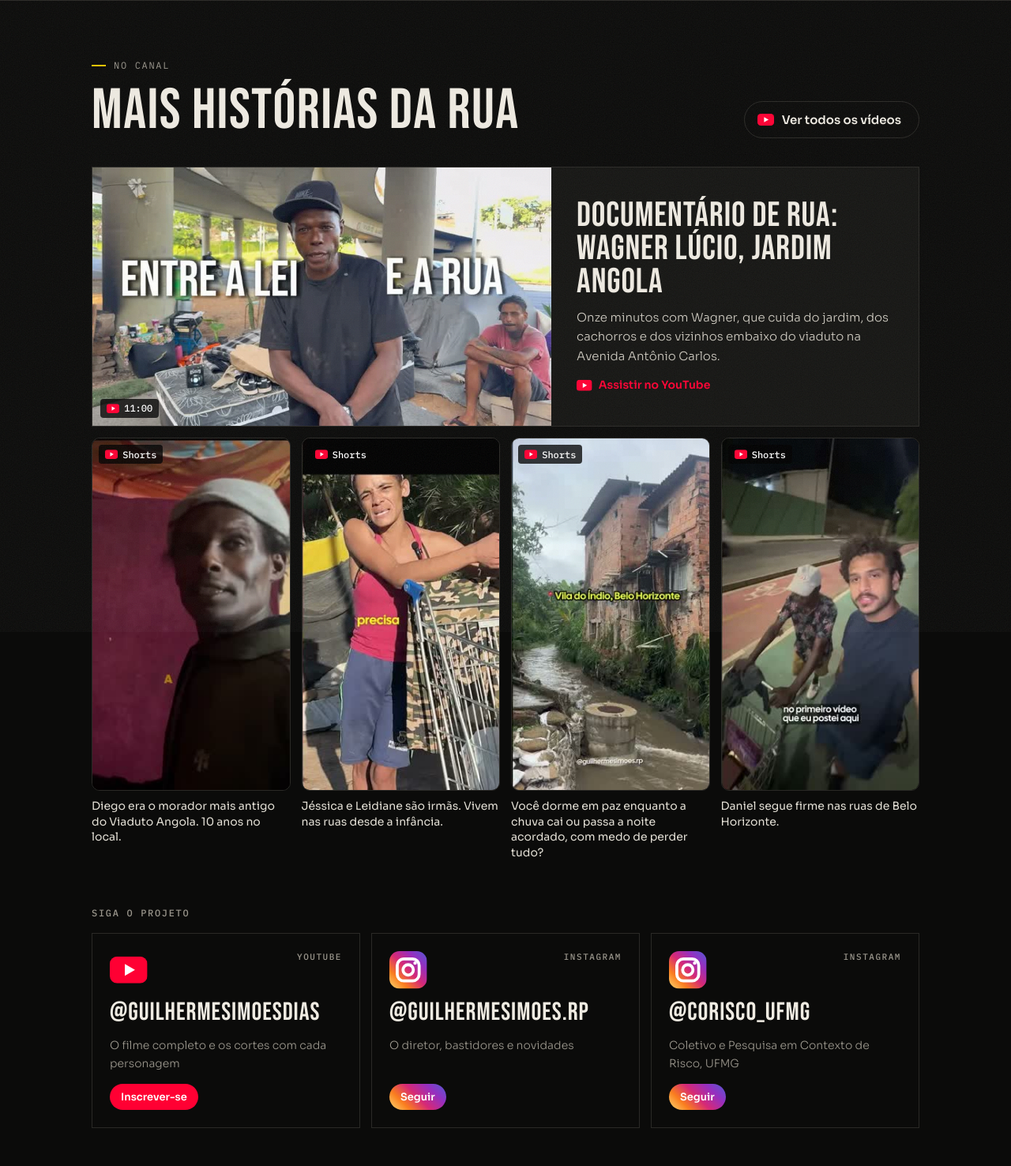
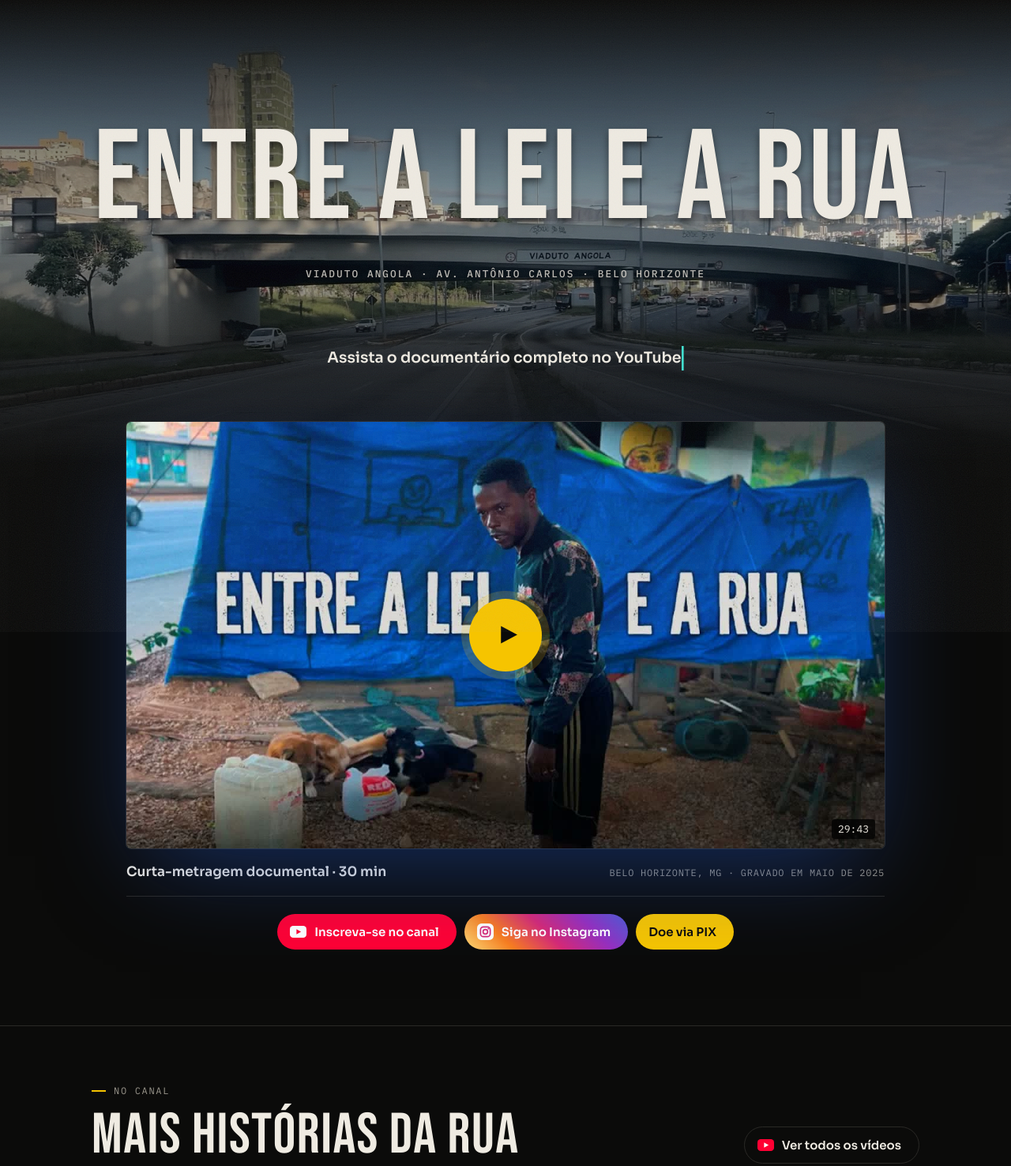
Before and after one commit to frattezi/documentario-de-rua, an Astro site: page / in a window 1280 px wide. Shown: the top 1476 px of the page at 79% size. Built offline with nearby package versions, Linux system fonts and the light colour scheme; Astro itself is replaced by a stand-in of ours.

Commit message:
Add the hero with the film player
The title over the overpass photo (square crop at 640px and below),
"Assista o documentário completo no YouTube", the YouTube player island,
the film facts and the three calls, recovered from the live build.

The player is a React island that shows the thumbnail, play button and
duration, and only swaps in the youtube-nocookie embed on click. Film
facts, player props and calls live in src/content/hero.ts.

Tests: vitest compares the hero's text, hrefs and markup with the live
page; Playwright (pnpm test:e2e, against the built dist/) asserts no
request reaches a YouTube host before the click, the exact embed URL and
allow list after it, keyboard operation, and the crop at 390/1280px.

```diff
--- a/astro.config.mjs
+++ b/astro.config.mjs
@@ -1,9 +1,12 @@
 // @ts-check
 import { defineConfig } from "astro/config";
+import react from "@astrojs/react";
 
 // Static output with the same paths as the live build: /index.html, /_astro/*, /img/*.
+// React only renders the interactive islands (the YouTube player).
 export default defineConfig({
   output: "static",
   build: { inlineStylesheets: "never" },
   compressHTML: true,
+  integrations: [react()],
 });
--- /dev/null
+++ b/src/components/Hero.astro
@@ -0,0 +1,42 @@
+---
+// The hero: the title over the overpass photo, the Film's player, its facts and the three calls.
+// The live markup has no whitespace between tags; line breaks sit inside the tags to keep it so.
+import Icon from "./Icon.astro";
+import YouTubePlayer from "./YouTubePlayer";
+import { filmFacts, filmVideo, heroCalls, heroPhoto as photo, heroTitle as t, watchLine } from "../content/hero";
+import "../styles/hero.css";
+---
+<section class="hero" aria-labelledby="t"
+  ><h1 id="t" aria-label={t.label}
+    ><span class="ov" aria-hidden="true"
+      ><picture class="ov__photo"
+        ><source media={photo.squareMedia} srcset={photo.square.src} width={photo.square.width}
+          height={photo.square.height} /><img src={photo.wide.src} alt="" width={photo.wide.width}
+          height={photo.wide.height} fetchpriority="high" /></picture
+      ><span class="ov__title"
+        ><span class="ov__line">{t.lines[0]}</span><span class="ov__sp">{" "}</span><span class="ov__line"
+          >{t.lines[1]}</span
+        ></span
+      ><span class="ov__tag">{t.tag.start}<span class="ov__opt">{t.tag.optional}</span>{t.tag.end}</span
+      ></span
+    ></h1
+  ><div class="wrap"
+    ><span class="type">{watchLine}</span><div class="player"
+      ><YouTubePlayer client:visible {...filmVideo} /><div class="meta"
+        ><strong>{filmFacts.kind}</strong><span>{filmFacts.place}</span></div
+      ><div class="cta"
+        >{
+          heroCalls.map((call) => (
+            <a
+              class={`pill pill--${call.style}`}
+              href={call.href}
+              target={call.external ? "_blank" : undefined}
+              rel={call.external ? "noopener" : undefined}
+              >{call.icon ? <Fragment><Icon name={call.icon} /> {call.label}</Fragment> : call.label}</a
+            >
+          ))
+        }</div
+      ></div
+    ></div
+  ></section
+>
--- /dev/null
+++ b/src/components/YouTubePlayer.tsx
@@ -0,0 +1,40 @@
+// The Film's player: a thumbnail button until clicked, then the YouTube nocookie embed,
+// autoplaying. Before the click nothing is requested from a YouTube host.
+import { useState } from "react";
+import type { FilmVideo } from "../content/hero";
+import { youtubeEmbedAllow, youtubeEmbedUrl } from "../lib/youtube";
+
+export default function YouTubePlayer({ videoId, title, thumbnail, thumbnailAlt, duration }: FilmVideo) {
+  const [playing, setPlaying] = useState(false);
+
+  if (playing) {
+    return (
+      <div className="screen">
+        <iframe
+          src={youtubeEmbedUrl(videoId)}
+          title={title}
+          allow={youtubeEmbedAllow}
+          referrerPolicy="strict-origin-when-cross-origin"
+          allowFullScreen
+        />
+      </div>
+    );
+  }
+
+  return (
+    <button
+      type="button"
+      className="screen"
+      onClick={() => setPlaying(true)}
+      aria-label={`Assistir ${title} (${duration})`}
+    >
+      <img src={thumbnail} alt={thumbnailAlt} />
+      <span className="play" aria-hidden="true">
+        <svg viewBox="0 0 24 24">
+          <path d="M6 4l15 8-15 8z" />
+        </svg>
+      </span>
+      <span className="dur">{duration}</span>
+    </button>
+  );
+}
--- /dev/null
+++ b/src/content/hero.ts
@@ -0,0 +1,93 @@
+// The hero: the Film's title over the overpass photo, its player, its facts and the three calls.
+// Copy is verbatim from reference/live/index.html.
+
+/** The overpass photo behind the title, in its two crops. */
+export interface HeroPhoto {
+  /** The wide crop, shown above 640px. */
+  wide: { src: string; width: number; height: number };
+  /** The square crop, shown at 640px and below. */
+  square: { src: string; width: number; height: number };
+  /** The media query that switches to the square crop. */
+  squareMedia: string;
+}
+
+/** What the YouTube player island needs to show the Film and then play it. */
+export interface FilmVideo {
+  /** YouTube video id. */
+  videoId: string;
+  /** The Film's title, used in the player's accessible name and the iframe title. */
+  title: string;
+  thumbnail: string;
+  thumbnailAlt: string;
+  /** As shown on the thumbnail, e.g. "29:43". */
+  duration: string;
+}
+
+/** The line under the player: what the Film is, then where and when it was made. */
+export interface FilmFacts {
+  kind: string;
+  place: string;
+}
+
+/** A call to action under the player, drawn as a pill. External calls open in a new tab. */
+export interface HeroCall {
+  /** The pill variant: `pill--yt`, `pill--ig` or `pill--pix`. */
+  style: "yt" | "ig" | "pix";
+  /** The logo from the icon sprite shown before the label, if any. */
+  icon?: "yt" | "ig";
+  label: string;
+  href: string;
+  external: boolean;
+}
+
+export const heroTitle = {
+  /** The accessible name of the h1. */
+  label: "Entre a Lei e a Rua",
+  /** The two lines of the title treatment. */
+  lines: ["Entre a Lei", "e a Rua"],
+  tag: {
+    start: "Viaduto Angola",
+    /** Hidden on narrow screens. */
+    optional: " · Av. Antônio Carlos",
+    end: " · Belo Horizonte",
+  },
+} as const;
+
+export const heroPhoto: HeroPhoto = {
+  wide: { src: "/img/overpass.jpg", width: 1920, height: 880 },
+  square: { src: "/img/overpass-sq.jpg", width: 880, height: 880 },
+  squareMedia: "(max-width: 640px)",
+};
+
+export const watchLine = "Assista o documentário completo no YouTube";
+
+export const filmVideo: FilmVideo = {
+  videoId: "iLqNWQIXITs",
+  title: "Entre a Lei e a Rua",
+  thumbnail: "/img/thumb.jpg",
+  thumbnailAlt: "Wagner em frente à lona azul do Jardim Angola, sob o viaduto, com o título do filme",
+  duration: "29:43",
+};
+
+export const filmFacts: FilmFacts = {
+  kind: "Curta-metragem documental · 30 min",
+  place: "Belo Horizonte, MG · Gravado em maio de 2025",
+};
+
+export const heroCalls: readonly HeroCall[] = [
+  {
+    style: "yt",
+    icon: "yt",
+    label: "Inscreva-se no canal",
+    href: "https://www.youtube.com/@guilhermesimoesdias?sub_confirmation=1",
+    external: true,
+  },
+  {
+    style: "ig",
+    icon: "ig",
+    label: "Siga no Instagram",
+    href: "https://www.instagram.com/guilhermesimoes.rp/",
+    external: true,
+  },
+  { style: "pix", label: "Doe via PIX", href: "#apoie", external: false },
+];
--- /dev/null
+++ b/src/lib/youtube.ts
@@ -0,0 +1,7 @@
+// The YouTube embed the player swaps in on click. Nothing here is requested before that click.
+
+export const youtubeEmbedUrl = (id: string): string =>
+  `https://www.youtube-nocookie.com/embed/${id}?autoplay=1&rel=0`;
+
+export const youtubeEmbedAllow =
+  "accelerometer; autoplay; clipboard-write; encrypted-media; gyroscope; picture-in-picture; web-share";
--- a/src/pages/index.astro
+++ b/src/pages/index.astro
@@ -1,9 +1,11 @@
 ---
 import Base from "../layouts/Base.astro";
+import Hero from "../components/Hero.astro";
 import Channel from "../components/Channel.astro";
 ---
 <Base>
   <main>
+    <Hero />
     <Channel />
   </main>
 </Base>
--- /dev/null
+++ b/src/styles/hero.css
@@ -0,0 +1,315 @@
+/* The hero: the title over the overpass photo, then the player, the film facts and the calls. */
+.hero {
+  text-align: center;
+  padding-block: 0 clamp(48px, 8vw, 96px);
+  position: relative;
+}
+.hero h1 {
+  margin: 0;
+  font-weight: 400;
+}
+
+/* The overpass: the photo with the title on its deck. --deck is the deck's height in the photo. */
+.ov {
+  --deck: 47.7%;
+  height: min(45.8vw, 86vh, 860px);
+  min-height: 340px;
+  display: block;
+  position: relative;
+  overflow: hidden;
+  container-type: inline-size;
+}
+.ov__photo,
+.ov__photo img {
+  width: 100%;
+  height: 100%;
+  position: absolute;
+  inset: 0;
+}
+.ov__photo img {
+  object-fit: cover;
+  object-position: 50% var(--deck);
+  transform-origin: 50% var(--deck);
+  filter: saturate(0.62) contrast(1.08) brightness(0.78);
+}
+.ov:before,
+.ov:after {
+  content: "";
+  z-index: 1;
+  pointer-events: none;
+  position: absolute;
+  left: 0;
+  right: 0;
+}
+.ov:before {
+  height: var(--deck);
+  background: linear-gradient(180deg, var(--ink) 0%, #0b0b0a9e 38%, #0b0b0a1a 100%);
+  top: 0;
+}
+.ov:after {
+  background: linear-gradient(180deg, #0b0b0a00, #0b0b0abf 55%, var(--ink));
+  height: 46%;
+  bottom: 0;
+}
+.ov__title {
+  z-index: 2;
+  left: 0;
+  right: 0;
+  bottom: calc(100% - var(--deck) - 0.075em);
+  text-align: center;
+  font: 400 clamp(56px, 12.6cqi, 176px) / 0.8 var(--f-display);
+  letter-spacing: 0.025em;
+  text-transform: uppercase;
+  color: var(--paper);
+  text-shadow: 0 0.03em 0.06em #0000008c;
+  padding-inline: 12px;
+  display: block;
+  position: absolute;
+}
+.ov__line {
+  white-space: nowrap;
+  display: inline-block;
+}
+.ov__tag {
+  z-index: 2;
+  left: 0;
+  right: 0;
+  top: calc(var(--deck) + 10%);
+  font: 500 clamp(10px, 1cqi, 13px) / 1.4 var(--f-mono);
+  letter-spacing: 0.16em;
+  text-transform: uppercase;
+  color: #efebe2c7;
+  text-shadow: 0 1px 6px #000c;
+  position: absolute;
+}
+.hero > .wrap {
+  z-index: 3;
+  margin-top: calc(-1 * clamp(70px, 13vw, 210px));
+  position: relative;
+}
+@container (width<=640px) {
+  .ov__title {
+    font-size: 19.5cqi;
+    line-height: 0.82;
+  }
+  .ov__line {
+    display: block;
+  }
+  .ov__sp {
+    display: none;
+  }
+  .ov__tag {
+    top: calc(var(--deck) + 16%);
+    padding-inline: 16px;
+  }
+  .ov__opt {
+    display: none;
+  }
+}
+/* Under 640px the square crop of the photo is shown, as a square. */
+@media (width<=640px) {
+  .ov {
+    aspect-ratio: 1;
+    height: auto;
+    min-height: 0;
+  }
+}
+@media (prefers-reduced-motion: no-preference) {
+  .ov__photo img {
+    animation: 2.4s cubic-bezier(0.2, 0.7, 0.2, 1) both ov-settle;
+  }
+  .ov__title {
+    animation: 0.9s cubic-bezier(0.2, 0.7, 0.2, 1) 0.5s both ov-rise;
+  }
+  .ov__tag {
+    animation: 0.8s ease-out 1.2s both ov-fade;
+  }
+}
+@keyframes ov-settle {
+  0% {
+    filter: saturate(0.3) contrast(1.08) brightness(0.35);
+    transform: scale(1.08);
+  }
+}
+@keyframes ov-rise {
+  0% {
+    opacity: 0;
+    transform: translateY(0.18em);
+  }
+}
+@keyframes ov-fade {
+  0% {
+    opacity: 0;
+  }
+  to {
+    opacity: 1;
+  }
+}
+
+/* "Assista o documentário completo no YouTube", typed out with a cyan caret. */
+.type {
+  white-space: nowrap;
+  border-right: 3px solid var(--caret);
+  max-width: 100%;
+  margin-top: 18px;
+  font-size: clamp(15px, 2.2vw, 19px);
+  font-weight: 600;
+  animation:
+    1.6s steps(40, end) 0.9s both typing,
+    0.8s step-end 2.5s 4 both caret;
+  display: inline-block;
+  overflow: hidden;
+}
+@keyframes typing {
+  0% {
+    clip-path: inset(0 100% 0 0);
+  }
+  to {
+    clip-path: inset(0);
+  }
+}
+@keyframes caret {
+  50% {
+    border-color: #0000;
+  }
+}
+
+/* The player. */
+.player {
+  text-align: left;
+  max-width: 960px;
+  margin: clamp(32px, 5vw, 56px) auto 0;
+  animation: 0.8s cubic-bezier(0.2, 0.8, 0.2, 1) 1.6s both rise;
+}
+@keyframes rise {
+  0% {
+    filter: blur(4px) brightness(0.5);
+    transform: translateY(24px) scale(0.97);
+  }
+  to {
+    filter: none;
+    transform: none;
+  }
+}
+.screen {
+  aspect-ratio: 16/9;
+  max-width: 100%;
+  box-shadow:
+    0 40px 120px -30px #2252b88c,
+    0 0 0 1px var(--line);
+  background: #000 50% / cover no-repeat;
+  border-radius: 6px;
+  text-decoration: none;
+  display: block;
+  position: relative;
+  overflow: hidden;
+}
+.screen img {
+  object-fit: cover;
+  width: 100%;
+  height: 100%;
+  transition:
+    transform 0.6s,
+    filter 0.6s;
+  display: block;
+}
+.screen:hover img {
+  filter: brightness(0.82);
+  transform: scale(1.02);
+}
+.play {
+  aspect-ratio: 1;
+  background: var(--sign);
+  border-radius: 50%;
+  place-items: center;
+  width: clamp(64px, 9vw, 92px);
+  margin: auto;
+  transition:
+    transform 0.25s,
+    box-shadow 0.25s;
+  display: grid;
+  position: absolute;
+  inset: 0;
+  box-shadow: 0 0 0 10px #f6c4002e;
+}
+.screen:hover .play {
+  transform: scale(1.08);
+  box-shadow: 0 0 0 16px #f6c40024;
+}
+.play svg {
+  width: 36%;
+  fill: var(--ink);
+  margin-left: 6%;
+}
+.dur {
+  font-family: var(--f-mono);
+  background: #000000bf;
+  border-radius: 4px;
+  padding: 2px 8px;
+  font-size: 13px;
+  position: absolute;
+  bottom: 12px;
+  right: 12px;
+}
+button.screen {
+  cursor: pointer;
+  width: 100%;
+  color: inherit;
+  font: inherit;
+  border: 0;
+  padding: 0;
+}
+.screen iframe {
+  border: 0;
+  width: 100%;
+  height: 100%;
+  position: absolute;
+  inset: 0;
+}
+
+/* The film facts and the three calls under the player. */
+.meta {
+  border-bottom: 1px solid var(--line);
+  flex-wrap: wrap;
+  justify-content: space-between;
+  align-items: baseline;
+  gap: 12px 24px;
+  padding-top: 16px;
+  padding-bottom: 16px;
+  display: flex;
+}
+.meta strong {
+  font-size: 17px;
+  font-weight: 600;
+}
+.meta span {
+  font-family: var(--f-mono);
+  color: var(--ash);
+  letter-spacing: 0.06em;
+  text-transform: uppercase;
+  font-size: 12px;
+}
+.cta {
+  flex-wrap: wrap;
+  justify-content: center;
+  gap: 10px;
+  padding-top: 22px;
+  display: flex;
+}
+
+@media (width<=520px) {
+  .type {
+    white-space: normal;
+    border-right: 0;
+  }
+}
+@media (prefers-reduced-motion: reduce) {
+  .type,
+  .player {
+    animation: none;
+  }
+  .screen img,
+  .play {
+    transition: none;
+  }
+}
```
Also changed, not shown: e2e/player.spec.ts (added, +96 -0 lines), package.json (+9 -2 lines), playwright.config.ts (added, +16 -0 lines), tests/hero.test.ts (added, +123 -0 lines), pnpm-lock.yaml.
